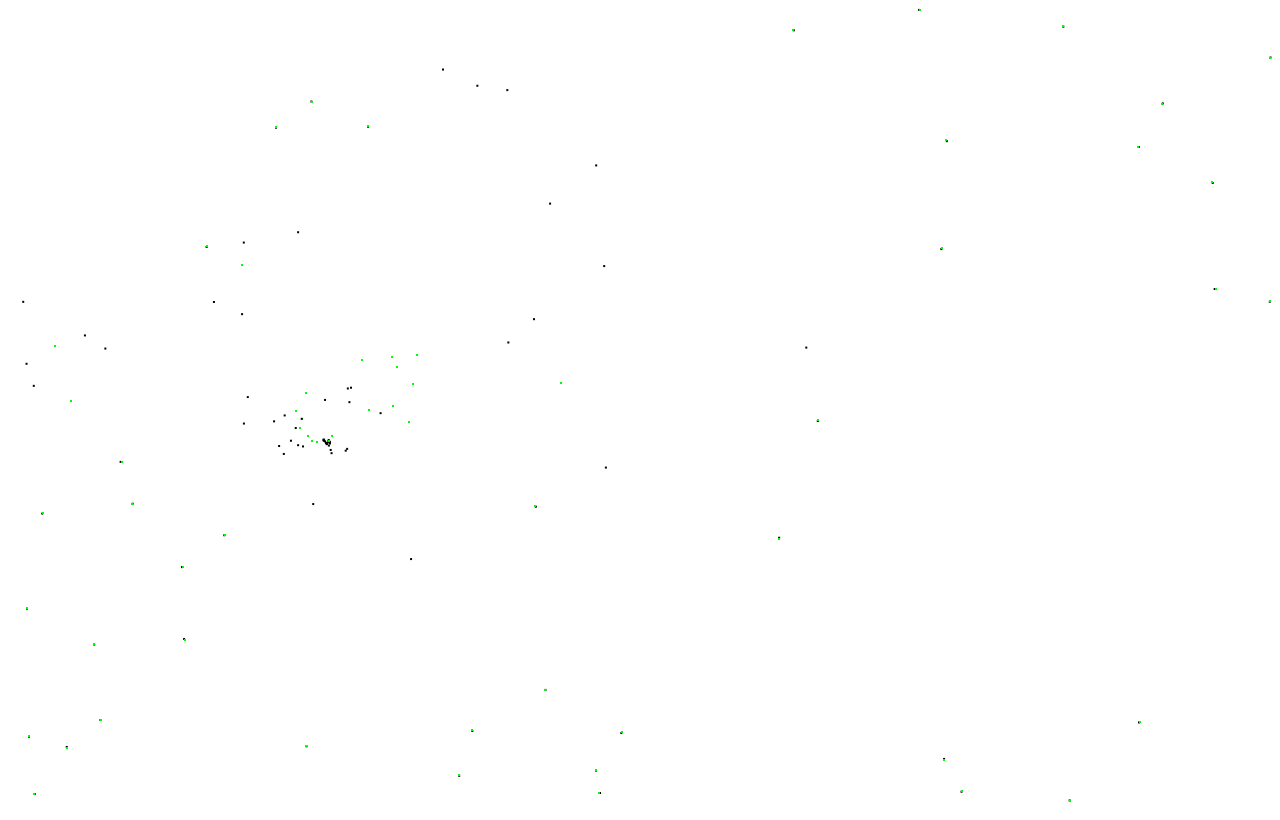
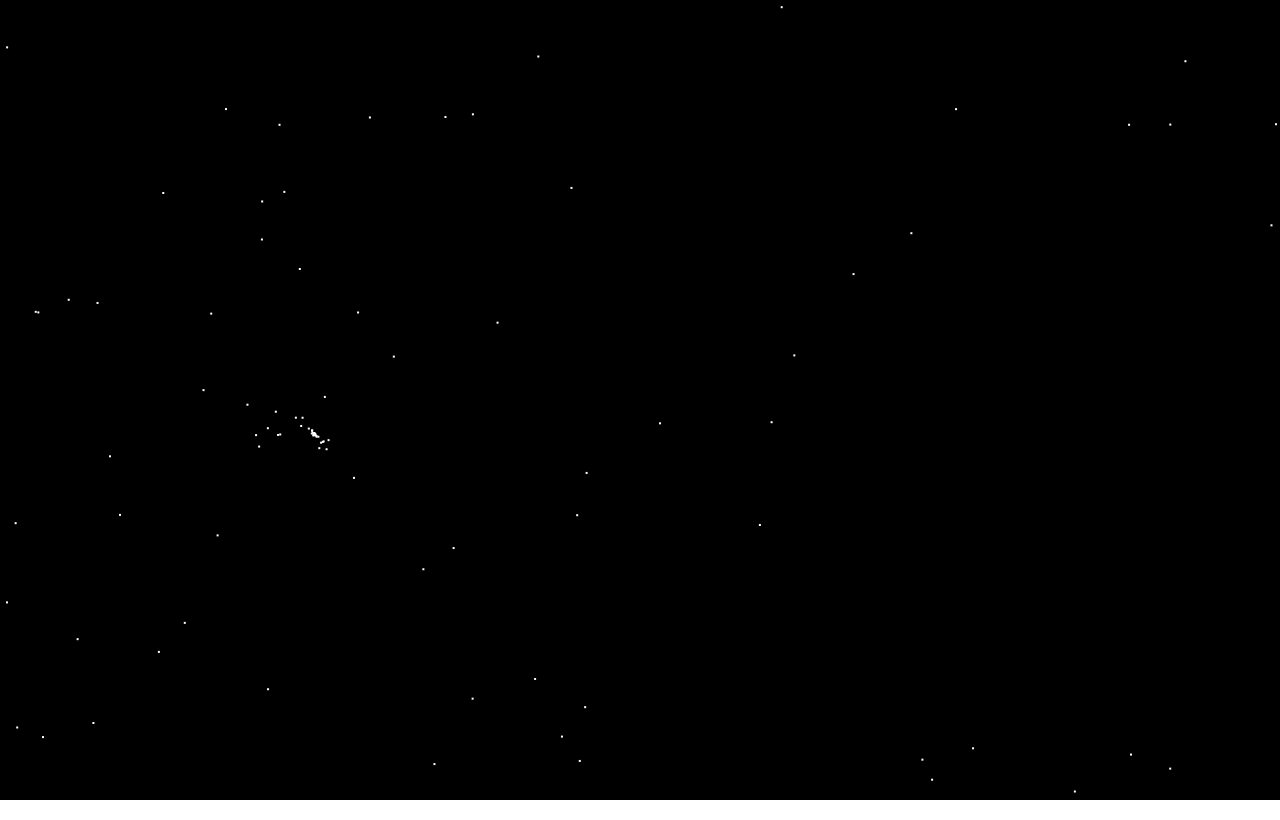
Before and after one commit to SoftlySplinter/flock, a plain HTML site: page index.html in a window 1280 px wide. Drawn offline with Linux system fonts and the light colour scheme.

Commit message:
A few little updates :-)

```diff
--- /dev/null
+++ b/css/main.css
@@ -0,0 +1,4 @@
+* {
+  padding: 0px;
+  margin: 0px;
+}
--- a/index.html
+++ b/index.html
@@ -2,13 +2,12 @@
 <html>
   <head>
     <title>Swarm</title>
+    <link rel="stylesheet" type="text/css" href="css/main.css" />
     <script src="js/swarm.js"></script>
   </head>
   <body onload="draw();">
-    <article>
-      <canvas id="swarm">
-        Need a canvas to view this content.
-      </canvas>
-    </article>
+    <canvas id="swarm">
+      Need a canvas to view this content.
+    </canvas>
   </body>
 </html>
--- a/js/swarm.js
+++ b/js/swarm.js
@@ -51,7 +51,13 @@ Bird.prototype.calcSpeed = function(acceleration) {
 }
 
 Bird.prototype.calcDirection = function() {
-  aimDirection = this.calcAngle(this.position, this.aim);
+  aimDirection = 0;
+  if(this.aim.equals(this.position)) {
+    aimDirection = Math.random() * Math.PI * 2;
+  } else {
+    aimDirection = this.calcAngle(this.position, this.aim);
+  }
+
   if(this.direction != aimDirection) {
     // Distance from our direction to the direction of the aim.
     distanceReal = aimDirection - this.direction;
@@ -111,10 +117,10 @@ Bird.prototype.render = function() {
     this.position = new CoOrdinate(this.next.x, this.next.y);
   }
 
-  this.flock.ctx.fillStyle = "rgb(0,0,0)";
+  this.flock.ctx.fillStyle = "rgb(255,255,255)";
   this.flock.ctx.fillRect(this.position.x, this.position.y, 2, 2);
-  this.flock.ctx.fillStyle = "rgb(0,255,0)";
-  this.flock.ctx.fillRect(this.aim.x, this.aim.y, 2, 2);
+//  this.flock.ctx.fillStyle = "rgb(0,255,0)";
+//  this.flock.ctx.fillRect(this.aim.x, this.aim.y, 2, 2);
 }
 
 Bird.prototype.normalise = function() {
@@ -122,21 +128,20 @@ Bird.prototype.normalise = function() {
   if(this.next.y < 0) this.next.y += canvas.height;
   if(this.next.x > canvas.width) this.next.x -= canvas.width;
   if(this.next.y > canvas.height) this.next.y -= canvas.height;
-  //console.log("Normalised to ", this.next);
 }
 
 Bird.prototype.tick = function() {
   this.aim = this.flock.mean(this, this.cohesion);
   this.cohesion = 20 * Math.min(this.flock.countNear(this, this.cohesion), 25);
-  if(this.position.equals(this.aim)) {
-    this.direction += MAX_TURN;
-    r = Math.random();
-    if(r < 0.3) this.acceleration = Math.max(MIN_ACCELERATION, this.acceleration - 1);
-    if(r > 0.3) this.acceleration = Math.min(MAX_ACCELERATION, this.acceleration + 1);
-  } else {
+//  if(this.position.equals(this.aim)) {
+//    this.direction += MAX_TURN;
+//    r = Math.random();
+//    if(r < 0.3) this.acceleration = Math.max(MIN_ACCELERATION, this.acceleration - 1);
+//    if(r > 0.3) this.acceleration = Math.min(MAX_ACCELERATION, this.acceleration + 1);
+//  } else {
     this.direction = this.calcDirection();
     this.acceleration = this.calcBestSpeed();
-  }
+//  }
   this.speed = this.calcSpeed(this.acceleration);
   this.next = CoOrdinate.calcMove(this.speed, this.direction, this.position);
   this.normalise();
@@ -148,7 +153,7 @@ function Flock(ctx) {
 }
 
 Flock.prototype.render = function() {
-  this.ctx.fillStyle = "rgb(255, 255, 255)";
+  this.ctx.fillStyle = "rgb(0, 0, 0)";
   this.ctx.fillRect(0, 0, canvas.width, canvas.height);
   this.flock.forEach(function(element, index, array) { element.render(); });
 }
@@ -170,7 +175,7 @@ Flock.prototype.mean = function(from, cohesion) {
     }
   });
 
-  return new CoOrdinate(Math.round(sumX / count), Math.round(sumY / count));
+  return new CoOrdinate(sumX / count, sumY / count);
 }
 
 Flock.prototype.countNear = function(from, cohesion) {
```
